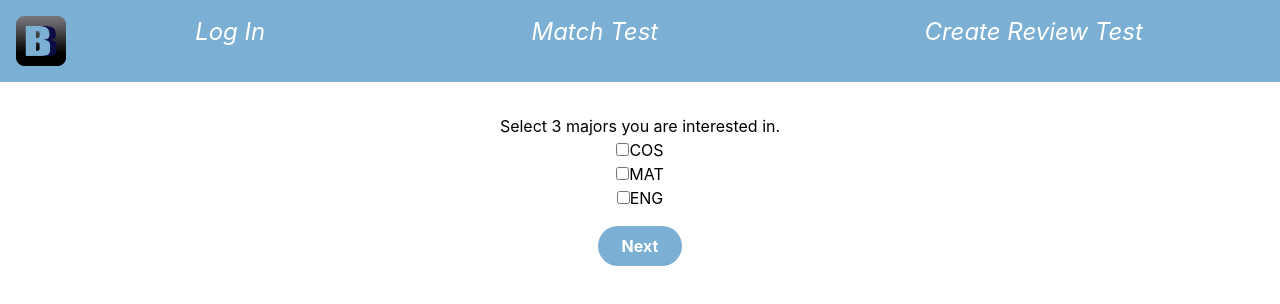
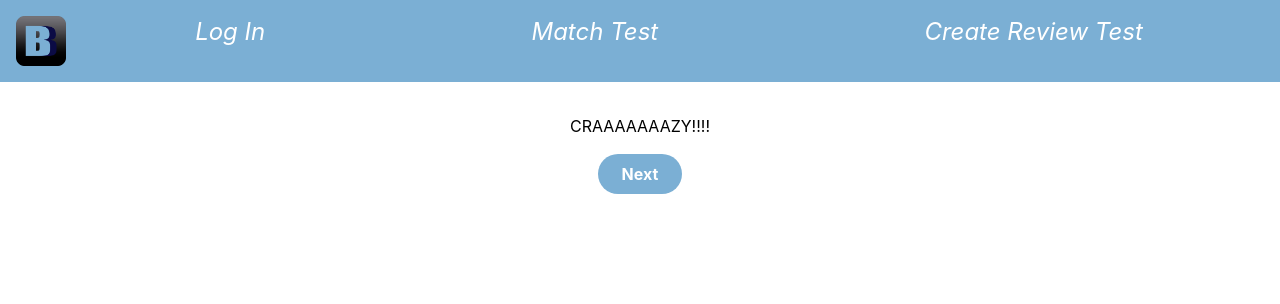
Before and after one commit to 2022-autumn-cos-420/Team-Egg, a React (Create React App) app in the folder client/: page /matchtest in a window 1280 px wide. Shown: the top 304 px of the page. Built offline with nearby package versions, Linux system fonts and the light colour scheme.

Commit message:
CRAZY CRAAAAAAAAZEEEEEEY

```diff
--- a/client/src/pages/MatchPage.tsx
+++ b/client/src/pages/MatchPage.tsx
@@ -26,27 +26,12 @@ export default function MatchPage(): JSX.Element {
     <div>
 
         <div hidden = {questionNumber !== 1} className = "mt-8">
-        <p>Select 3 majors you are interested in.</p>
-        <form>
-            <input type="checkbox" id="COS" name="MajorType" value="COS"></input>
-            <label htmlFor="COS">COS</label><br></br>
-            <input type="checkbox" id="MAT" name="MajorType" value="COS"></input>
-            <label htmlFor="MAT">MAT</label><br></br>
-            <input type="checkbox" id="ENG" name="MajorType" value="ENG"></input>
-            <label htmlFor="ENG">ENG</label><br></br>
-        </form>
+        CRAAAAAAAZY!!!!
     </div>
 
         <div hidden = {questionNumber !== 2} className = "mt-8">
         <p>How many hours are you willing to dedicate per week?</p>
-        <form>
-            <input type="radio" id="Less than 4" name="classHours" value="Less than 4"></input>
-            <label htmlFor="Less than 4">Less than 4</label><br></br>
-            <input type="radio" id="4-8" name="classHours" value="4-8"></input>
-            <label htmlFor="4-8">4-8</label><br></br>
-            <input type="radio" id="More than 8" name="classHours" value="More than 8"></input>
-            <label htmlFor="More than 8">More than 8</label><br></br>
-        </form>
+       MILLIONS!!!111
         </div>
 
         <div hidden = {questionNumber !== 3} className = "mt-8">
```
